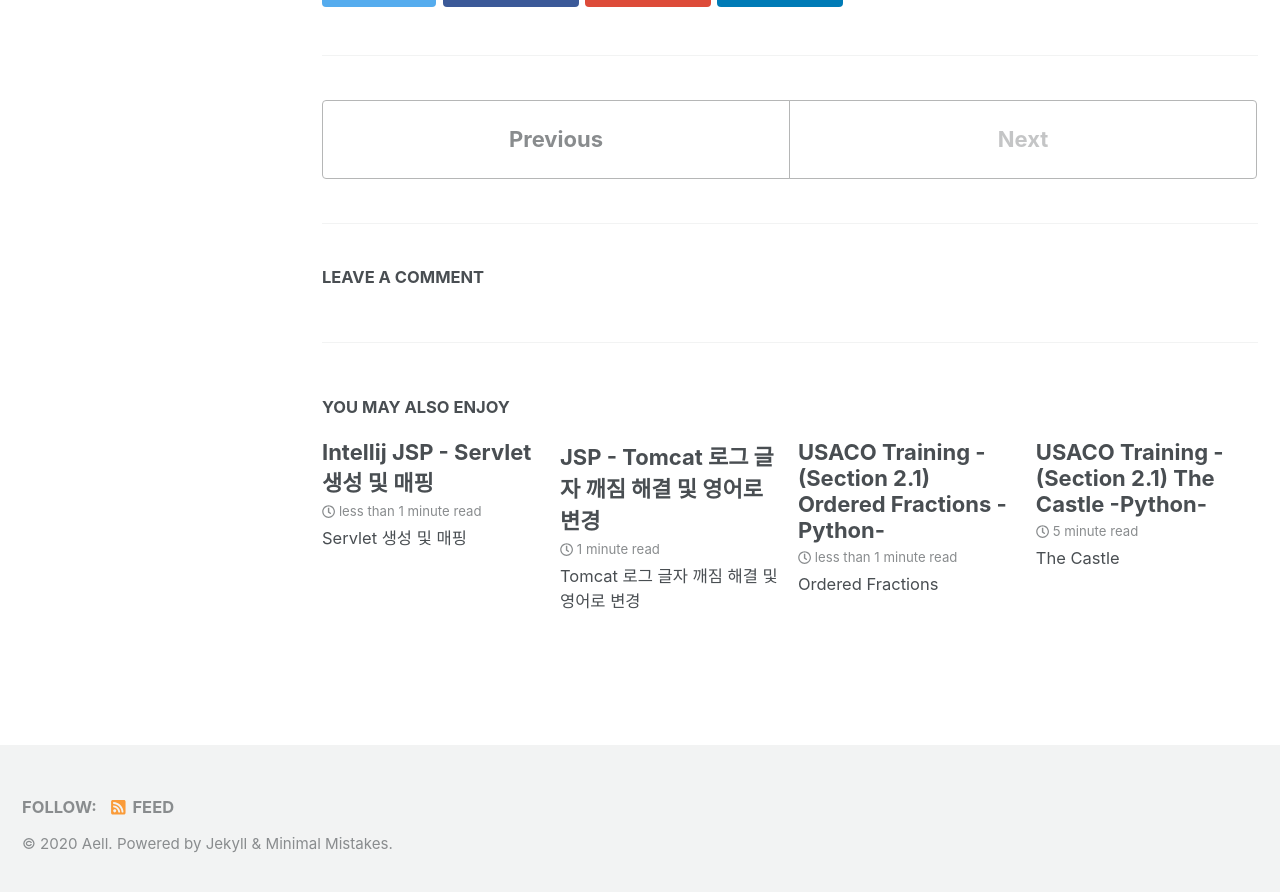
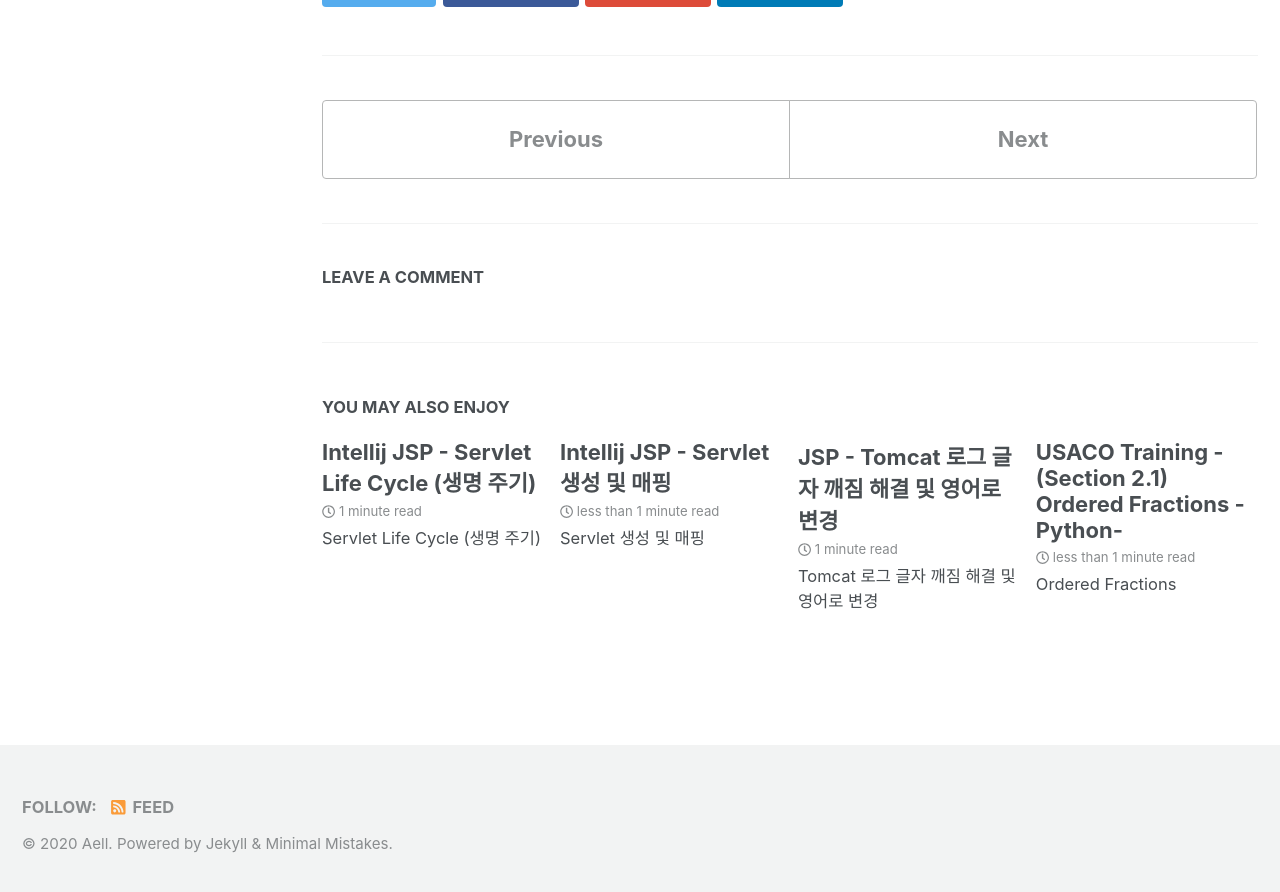
Before and after one commit to mdwgti16/mdwgti16.github.io, a Jekyll site: the page built from _posts/jsp/2020-01-03-servlet_get_post.md, in a window 1280 px wide and 900 px high, scrolled down 3137 px. Shown: the top 892 px of the window. Built offline with Jekyll 4.4.1, drawn with Linux system fonts in a browser that asks for light colours; cached includes are drawn as plain includes; nearby versions of some CDN libraries; comment, search, counter and statistics services are not loaded; some of the changed lines change nothing that is shown; some of the changed text lies outside the part shown.

Commit message:
servlet lifecycle

````diff
--- a/_posts/jsp/2020-01-03-servlet_get_post.md
+++ b/_posts/jsp/2020-01-03-servlet_get_post.md
@@ -12,7 +12,7 @@
 
 > ## Servlet doGet(), doPost()
 
-* ### ServletTest
+* ### Project - ServletTest
 	* #### index.jsp
 			<%@ page contentType="text/html;charset=UTF-8" language="java" %>
 			<html>
--- /dev/null
+++ b/_posts/jsp/2020-01-04-servlet_lifecycle.md
@@ -0,0 +1,93 @@
+---
+title: Intellij JSP - Servlet Life Cycle (생명 주기)
+layout: single
+author_profile: true
+read_time: true
+comments: null
+share: true
+related: true
+date: '2020-1-4 13:27:28 +0900'
+categories: JSP
+---
+
+> ## Servlet Life Cycle (생명 주기)
+
+* ### Project - ServletTest
+	* #### Servlet.java
+		```java
+		import javax.annotation.PostConstruct;
+		import javax.annotation.PreDestroy;
+		import javax.servlet.ServletException;
+		import javax.servlet.ServletRequest;
+		import javax.servlet.ServletResponse;
+		import javax.servlet.annotation.WebServlet;
+		import javax.servlet.http.HttpServlet;
+		import javax.servlet.http.HttpServletRequest;
+		import javax.servlet.http.HttpServletResponse;
+		import java.io.IOException;
+		import java.io.PrintWriter;
+
+		@WebServlet(value = "/Serv")
+		public class Servlet extends HttpServlet {
+				@PostConstruct
+				private void initPostConstruct(){
+						System.out.println("initPostConstruct!!");
+				}
+
+				@Override
+				public void init() throws ServletException {
+						super.init();
+						System.out.println("init!!");
+				}
+
+				@Override
+				protected void service(HttpServletRequest req, HttpServletResponse resp) throws ServletException, IOException {
+						super.service(req, resp);
+						System.out.println("HttpServlet Service");
+				}
+
+				@Override
+				public void service(ServletRequest req, ServletResponse res) throws ServletException, IOException {
+						super.service(req, res);
+						System.out.println("Servlet Service");
+				}
+
+				protected void doPost(HttpServletRequest request, HttpServletResponse response) throws javax.servlet.ServletException, IOException {
+						PrintWriter out = response.getWriter();
+						out.println("DD POST");
+						System.out.println("doPost!!");
+				}
+
+				protected void doGet(HttpServletRequest request, HttpServletResponse response) throws javax.servlet.ServletException, IOException {
+						PrintWriter out = response.getWriter();
+						out.println("DD GET");
+						System.out.println("doGet!!");
+				}
+
+				@Override
+				public void destroy() {
+						super.destroy();
+						System.out.println("destroy!!");
+				}
+
+				@PreDestroy
+				private void destroyPreDestroy(){
+						System.out.println("destroyPreDestroy!!");
+				}
+		}
+		```
+
+* ### Servlet Life Cycle
+	1. 	##### @PostConstruct - 어노테이션을 사용하여 임의의 메소드 생성
+	2. 	##### init() - Override 메소드
+	3. 	##### doGet(),doPost()
+	4. 	##### service(..., ...) - Override 메소드
+	5. 	##### destroy() - Override 메소드
+	6. 	##### @PreDestroy - 어노테이션을 사용하여 임의의 메소드 생성
+
+  ![](/assets/img/jsp/servlet_rifecycle.png)
+
+* ###### [신입SW인력을 위한 실전 JSP]
+
+
+[신입SW인력을 위한 실전 JSP]: https://www.youtube.com/watch?v=U6FA7oWgizc&list=PLieE0qnqO2kTyzAlsvxzoulHVISvO8zA9&index=38
````
Also changed, not shown: assets/img/jsp/servlet_rifecycle.png (added).
